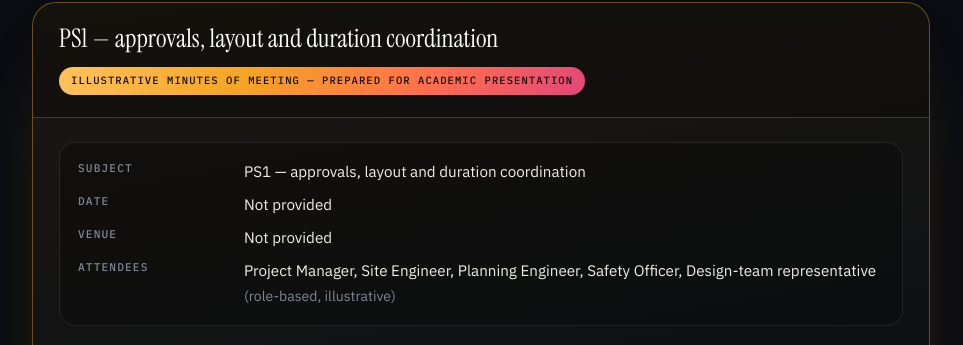
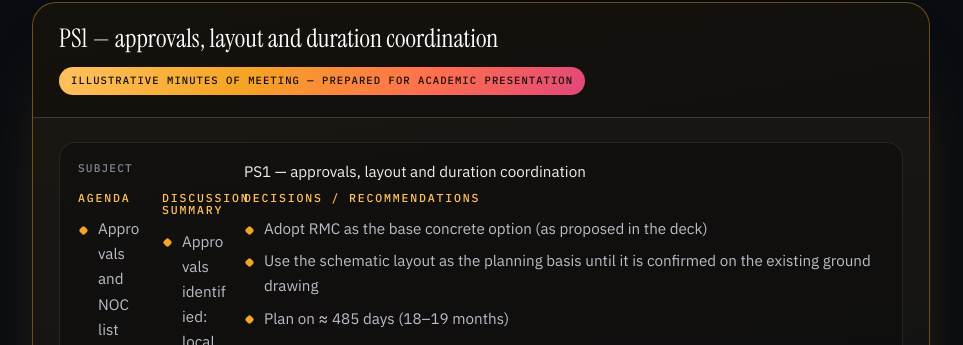
Before and after one commit to jerrymania/csm-portfolio-pragati, a plain HTML site: page problem-statements/ps1.html in a window 1280 px wide. Shown: the part 5247-5592 px from the top of the page, without its empty margins (302-1265 px from the left). Drawn offline with Linux system fonts and the light colour scheme.

Commit message:
Update ps1.html

```diff
--- a/problem-statements/ps1.html
+++ b/problem-statements/ps1.html
@@ -68,8 +68,7 @@
 <div class="flagbox"><b>Review flag —</b> The overlap between stages should be read from the schedule slide itself. This page does not sum stage durations.</div></section><section id="mom"><div class="sec-head reveal"><div class="no">07</div><div><h2>Minutes of <em>meeting</em></h2></div></div><div class="mom reveal">
   <div class="mom-top"><b>PS1 — approvals, layout and duration coordination</b><span class="lbl">Illustrative Minutes of Meeting — prepared for academic presentation</span></div>
   <div class="mom-body">
-    <dl><dt>Subject</dt><dd>PS1 — approvals, layout and duration coordination</dd><dt>Date</dt><dd>Not provided</dd><dt>Venue</dt><dd>Not provided</dd>
-    <dt>Attendees</dt><dd>Project Manager, Site Engineer, Planning Engineer, Safety Officer, Design-team representative <span class="muted small">(role-based, illustrative)</span></dd></dl>
+    <dl><dt>Subject</dt><dd>PS1 — approvals, layout and duration coordination</dd>
     <div class="grid g2"><div><h4>Agenda</h4><ul class="tight"><li>Approvals and NOC list</li><li>Concrete supply option</li><li>Layout and gate roles</li><li>Duration estimate</li></ul></div><div><h4>Discussion summary</h4><ul class="tight"><li>Approvals identified: local body, RERA, Fire NOC, pollution control, HESCOM, water and sewerage, labour / OSH</li><li>RMC preferred, pad kept for a possible own plant</li><li>Gate 1 for material entry, Gate 2 for exit and visitors; labour camp at rear</li><li>440 working days + ~10% monsoon ≈ 485 days</li></ul></div></div>
     <div><h4>Decisions / recommendations</h4><ul class="tight"><li>Adopt RMC as the base concrete option (as proposed in the deck)</li><li>Use the schematic layout as the planning basis until it is confirmed on the existing ground drawing</li><li>Plan on ≈ 485 days (18–19 months)</li></ul></div>
     <div><h4>Action register</h4><div class="tbl"><table><thead><tr><th class="">#</th><th class="">Action</th><th class="">Proposed owner</th><th class="">Due point</th></tr></thead><tbody><tr><td class="">1</td><td class="">Prepare the approvals and NOC checklist with responsible parties</td><td class="">Planning Engineer</td><td class="">Before mobilisation</td></tr><tr><td class="">2</td><td class="">Confirm indicative facility areas on the ground drawing</td><td class="">Site Engineer</td><td class="">Within mobilisation week</td></tr><tr><td class="">3</td><td class="">Set up the safety committee</td><td class="">Safety Officer</td><td class="">Before site start</td></tr><tr><td class="">4</td><td class="">Replace the proportional concrete allocation with a take-off</td><td class="">Planning Engineer</td><td class="">Before procurement</td></tr></tbody></table></div></div>
```
